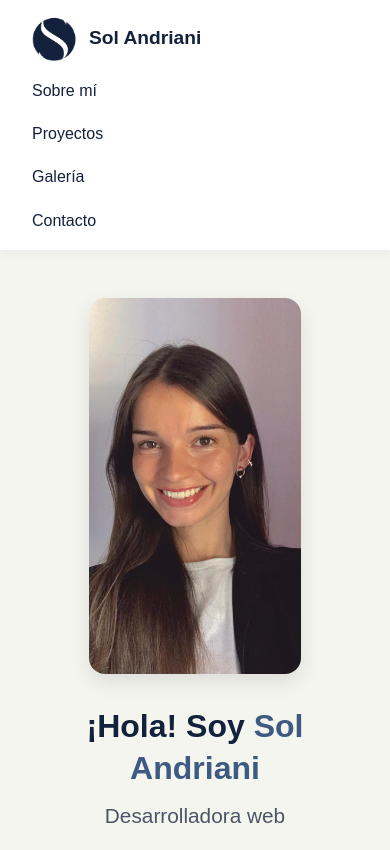
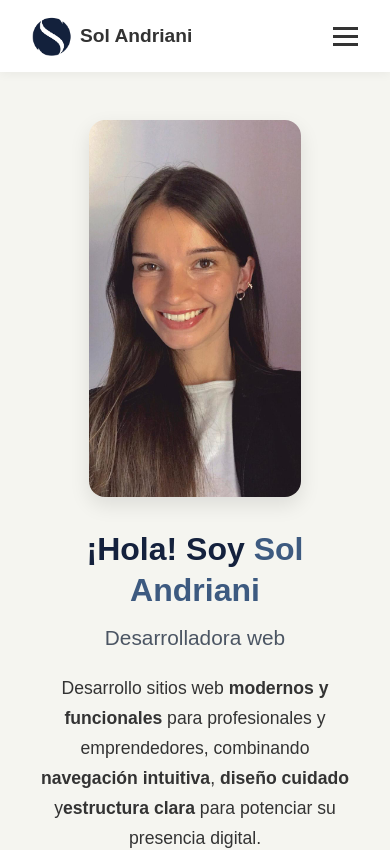
Before and after one commit to SolAndriani/portafolio-sol-andriani, a React (Create React App) app: page / in a window 390 px wide. Shown: the top 850 px of the page. Built offline with nearby package versions, Linux system fonts and the light colour scheme.

Commit message:
Agregado menú hamburguesa responsive al header

```diff
--- a/src/components/Header.css
+++ b/src/components/Header.css
@@ -1,77 +1,94 @@
-/* ===== Header unificado con fondo blanco ===== */
 .header {
   display: flex;
   justify-content: space-between;
   align-items: center;
-  padding: 1.5rem 2rem;
-  background-color: #ffffff; /* blanco para resaltar sobre el fondo general */
-  box-shadow: 0 2px 10px rgba(0,0,0,0.05); /* sombra sutil para destacar */
-  position: sticky;
-  top: 0;
-  z-index: 1000;
+  padding: 1rem 2rem;
+  background-color: #ffffff;
+  box-shadow: 0 2px 10px rgba(0,0,0,0.05);
+  position: relative;
 }
 
-/* ===== Logo y nombre ===== */
 .header-left {
   display: flex;
   align-items: center;
-  gap: 0.75rem;
 }
 
 .logo {
-  height: 50px;
-  width: auto;
+  height: 40px;
+  margin-right: 0.5rem;
 }
 
 .empresa {
-  font-family: 'Montserrat', sans-serif;
-  font-weight: 700;
-  font-size: 1.4rem;
-  color: #14213D; /* azul principal */
+  font-weight: bold;
+  font-size: 1.2rem;
 }
 
-/* ===== Navegación ===== */
+/* Navegación principal */
 .header-nav ul {
   display: flex;
-  gap: 2rem;
+  gap: 1.5rem;
   list-style: none;
   margin: 0;
   padding: 0;
 }
 
 .header-nav a {
-  font-family: 'Montserrat', sans-serif;
-  font-size: 1rem;
+  text-decoration: none;
+  color: #333;
   font-weight: 500;
-  color: #14213D; /* azul principal */
-  text-decoration: none;
-  transition: color 0.3s, transform 0.2s;
 }
 
-.header-nav a:hover {
-  color: #3D5A80; /* azul secundario */
-  transform: translateY(-2px);
+/* ===== HAMBURGER ===== */
+.hamburger {
+  display: none;
+  flex-direction: column;
+  cursor: pointer;
+  gap: 5px;
 }
 
-/* ===== Responsive ===== */
+.bar {
+  width: 25px;
+  height: 3px;
+  background-color: #333;
+  transition: 0.3s;
+}
+
+/* Animación de la X */
+.bar.open:nth-child(1) {
+  transform: rotate(45deg) translate(5px, 5px);
+}
+.bar.open:nth-child(2) {
+  opacity: 0;
+}
+.bar.open:nth-child(3) {
+  transform: rotate(-45deg) translate(5px, -5px);
+}
+
+/* ===== RESPONSIVE ===== */
 @media (max-width: 768px) {
-  .header {
-    flex-direction: column;
-    align-items: flex-start;
-    padding: 1rem 2rem;
+  .header-nav {
+    position: absolute;
+    top: 100%;
+    right: 0;
+    background-color: #fff;
+    width: 100%;
+    max-height: 0;
+    overflow: hidden;
+    transition: max-height 0.3s ease-in-out;
+    box-shadow: 0 2px 10px rgba(0,0,0,0.1);
+  }
+
+  .header-nav.open {
+    max-height: 200px; /* Ajusta según la cantidad de links */
   }
 
   .header-nav ul {
     flex-direction: column;
     gap: 1rem;
-    margin-top: 1rem;
+    padding: 1rem;
   }
 
-  .logo {
-    height: 45px;
-  }
-
-  .empresa {
-    font-size: 1.2rem;
+  .hamburger {
+    display: flex;
   }
 }
--- a/src/components/Header.jsx
+++ b/src/components/Header.jsx
@@ -1,7 +1,13 @@
-import React from 'react';
+import React, { useState } from 'react';
 import './Header.css';
 
 export default function Header() {
+  const [menuOpen, setMenuOpen] = useState(false);
+
+  const toggleMenu = () => {
+    setMenuOpen(!menuOpen);
+  };
+
   return (
     <header className="header">
       <div className="header-left">
@@ -9,7 +15,14 @@ export default function Header() {
         <span className="empresa">Sol Andriani</span>
       </div>
 
-      <nav className="header-nav">
+      {/* Botón de hamburguesa solo visible en pantallas pequeñas */}
+      <div className="hamburger" onClick={toggleMenu}>
+        <div className={`bar ${menuOpen ? 'open' : ''}`}></div>
+        <div className={`bar ${menuOpen ? 'open' : ''}`}></div>
+        <div className={`bar ${menuOpen ? 'open' : ''}`}></div>
+      </div>
+
+      <nav className={`header-nav ${menuOpen ? 'open' : ''}`}>
         <ul>
           <li><a href="#sobre-mi">Sobre mí</a></li>
           <li><a href="#proyectos">Proyectos</a></li>
```
